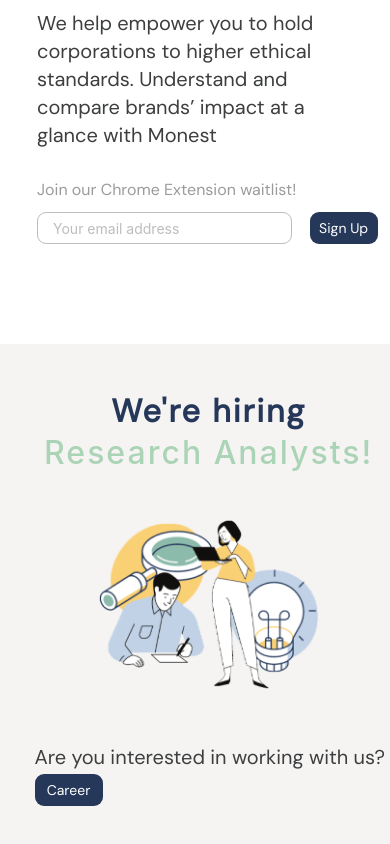
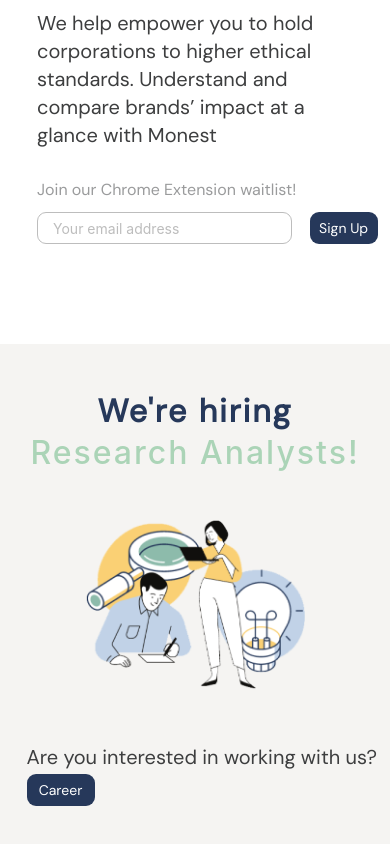
Before and after one commit to cara-mu/monestco, a React (Create React App) app in the folder client/: page / in a window 390 px wide. Shown: the part 2465-3309 px from the top of the page. Built offline with nearby package versions, Linux system fonts and the light colour scheme.

Commit message:
small fix on home page

```diff
--- a/client/src/styles/HomePage.css
+++ b/client/src/styles/HomePage.css
@@ -674,6 +674,10 @@
 }
 
 @media screen and (max-width:650px) {
+    .Career-Positioning {
+        margin: 0 auto;
+        width: 90%;
+    }
     .Career-Positioning h1 {
         display: block;
         text-align: center;
```
